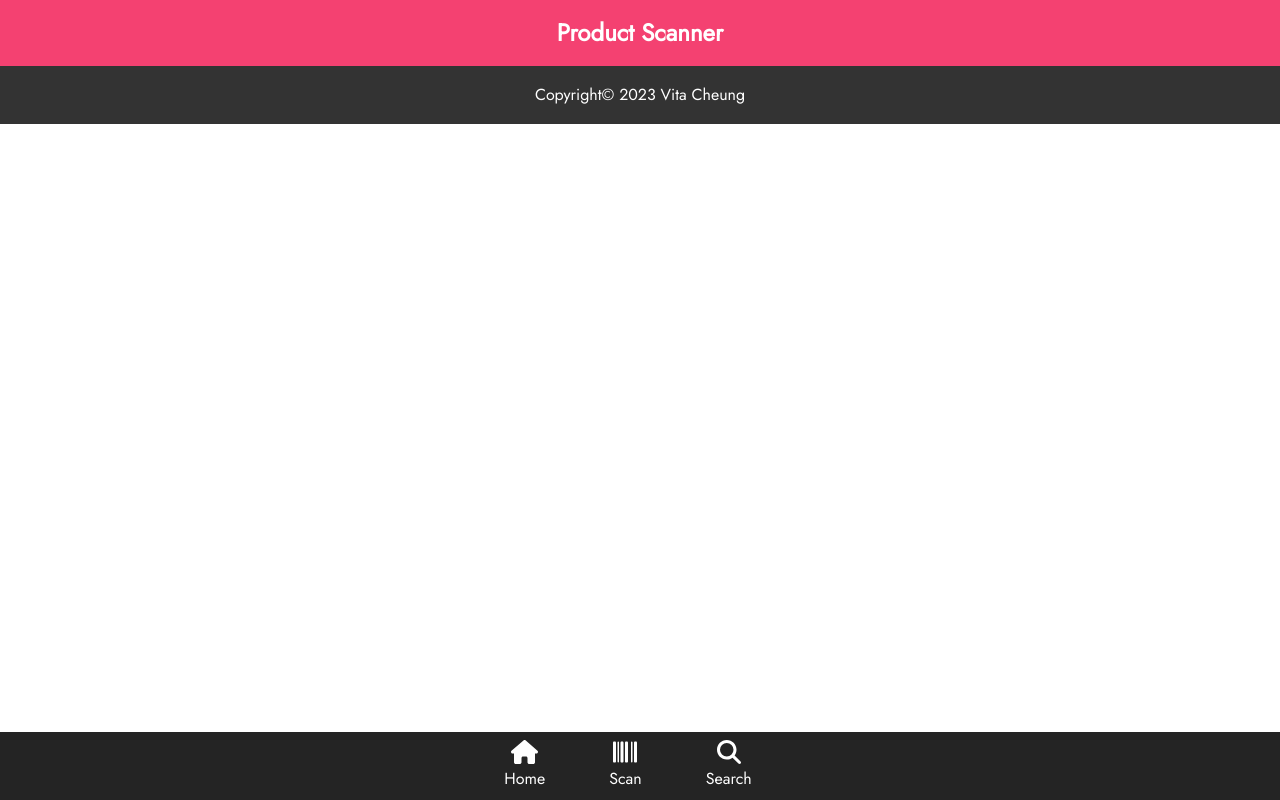
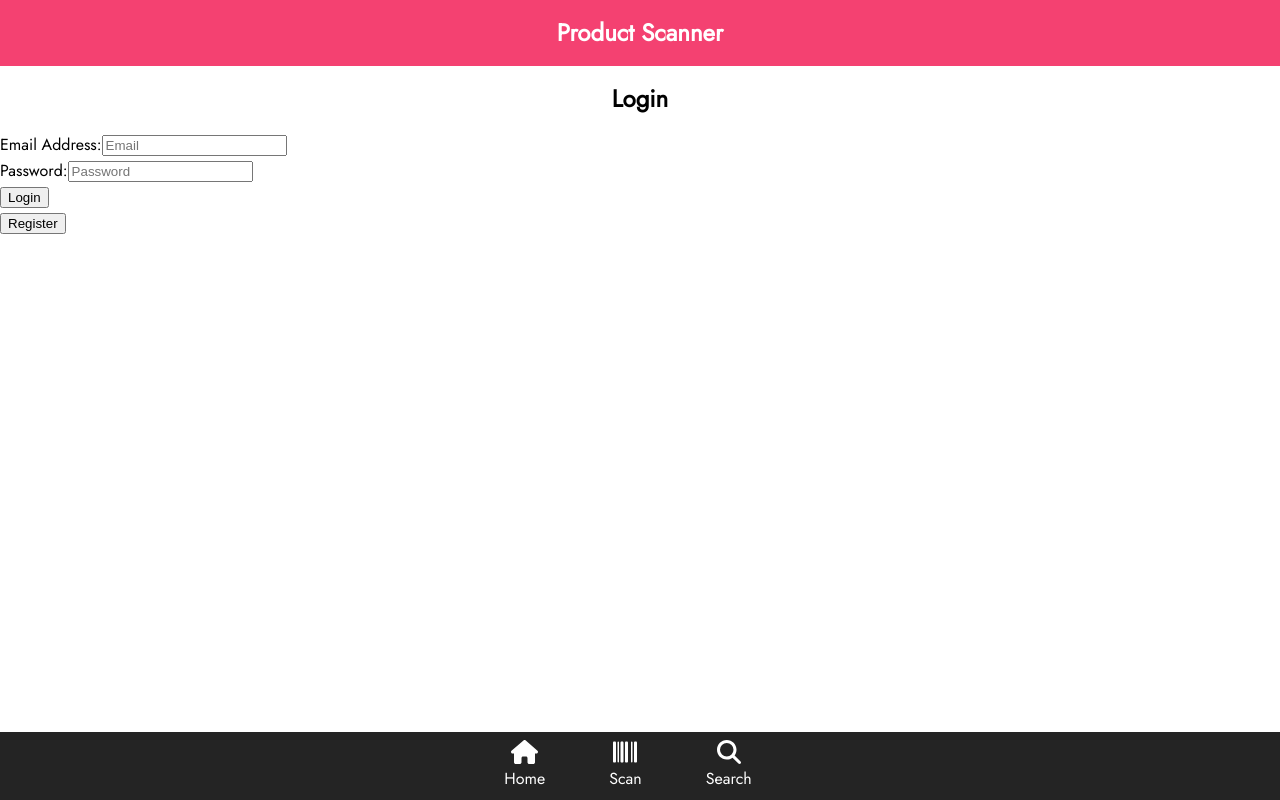
Before and after one commit to VitaCheung/ProductScanner, a React (Vite) app: page /login in a window 1280 px wide. Shown: the top 800 px of the page. Built offline with nearby package versions, Linux system fonts and the light colour scheme; a web font is replaced by a local one.

Commit message:
add login and register page

```diff
--- a/src/App.jsx
+++ b/src/App.jsx
@@ -12,7 +12,8 @@ import Header from "./components/Header";
 import Home from "./routes/Home";
 import Scanner from "./routes/Scanner";
 import About from "./routes/About";
-import Nav from "./components/Nav"
+import Login from "./routes/Login";
+import Nav from "./components/Nav";
 
 
 
@@ -25,6 +26,7 @@ function App() {
           <Route path="/" element={<Home />} />
           <Route path="/scanner" element={<Scanner />} />
           <Route path="/about" element={<About />} />
+          <Route path="/login" element={<Login />} />
         </Routes>
         <Nav />
         <p id="copyright">Copyright&copy; 2023 Vita Cheung</p>
--- /dev/null
+++ b/src/components/LoginForm.jsx
@@ -0,0 +1,60 @@
+import React, { useState } from 'react';
+
+const LoginForm = () => {
+  const [email, setEmail] = useState('');
+  const [password, setPassword] = useState('');
+  const [token, setToken] = useState("");
+  const [logged, setLogged] = useState(false);
+
+  const handleEmailChange = (event) => {
+    setEmail(event.target.value);
+  };
+
+  const handlePasswordChange = (event) => {
+    setPassword(event.target.value);
+  };
+
+  const handleSubmit = (event) => {
+    event.preventDefault();
+
+    // Make the HTTP request to Laravel API's login endpoint
+    fetch('http://127.0.0.1:8000/api/auth/login', {
+      method: 'POST',
+      headers: {
+        'Content-Type': 'application/json',
+      },
+      body: JSON.stringify({ email, password }),
+    })
+      .then((response) => response.json())
+      .then((data) => {
+        // Handle the API response (e.g., store the token, update state, etc.)
+        setToken(data.access_token);
+        console.log(data.access_token);
+        setLogged(true);
+        console.log(data);
+        console.log(1+ token);
+      })
+      .catch((error) => {
+        // Handle any errors that occur during the request
+        console.error('Error:', error);
+      });
+    //   window.location="/";
+  };
+
+  return (
+    <form action="/home" onSubmit={handleSubmit} >
+        <div className="email">
+            <label htmlFor="email">Email Address:</label>
+            <input type="text" value={email} onChange={handleEmailChange} placeholder="Email" />
+        </div>
+        <div className="password">
+            <label htmlFor="password">Password:</label>
+            <input type="password" value={password} onChange={handlePasswordChange} placeholder="Password" />
+        </div>
+
+      <button type="submit">Login</button>
+    </form>
+  );
+};
+
+export default LoginForm;
--- /dev/null
+++ b/src/components/Logins.jsx
@@ -0,0 +1,33 @@
+import {useState, useEffect}  from "react";
+
+const Login = ({email, setEmail}, {password, setPassword})=> (
+
+    // const [password, setPassword] = useState();
+    // const [remember, setRemember] = useState(false);
+    <form method="post" action="/">
+
+        <div className="email">
+            <label htmlFor="email">Email Address:</label>
+            <input type="email" name="email" id="email" value={email} onChange={e =>setEmail(e.target.value)}/>
+                <br/>
+
+        </div>
+
+        <div className="password">
+            <label htmlFor="password">Password:</label>
+            <input type="password" name="password" id="password" value={password} onChange={e =>setPassword(e.target.value)}  />
+                <br/>
+
+        </div>
+
+        {/* <input type="checkbox" id="remember" name="remember"  value="remember" onChange={e =>setRemember(true)}/>
+        <label htmlFor="remember"> Remember me</label> */}
+
+        <div><button type="submit">Log In</button></div>
+    </form>
+
+
+
+);
+
+export default Login;
--- /dev/null
+++ b/src/components/RegisterForm.jsx
@@ -0,0 +1,90 @@
+import React, { useState } from 'react';
+
+const RegisterForm = () => {
+  const [first, setFirst] = useState('');
+  const [last, setLast] = useState('');
+  const [email, setEmail] = useState('');
+  const [password, setPassword] = useState('');
+  const [password_confirmation, setPasswordConfirm] = useState('');
+  const [msg, setMsg] = useState('');
+
+
+  const handleFirstChange = (event) => {
+    setFirst(event.target.value);
+  };
+  const handleLastChange = (event) => {
+    setLast(event.target.value);
+  };
+  const handleEmailChange = (event) => {
+    setEmail(event.target.value);
+  };
+  const handlePasswordChange = (event) => {
+    setPassword(event.target.value);
+  };
+  const handlePasswordConfirm = (event) => {
+    setPasswordConfirm(event.target.value);
+  };
+
+  const handleSubmit = (event) => {
+    event.preventDefault();
+
+    // Make the HTTP request to Laravel API's Register endpoint
+    fetch('http://127.0.0.1:8000/api/auth/register', {
+      method: 'POST',
+      headers: {
+        'Content-Type': 'application/json',
+      },
+      body: JSON.stringify({ first, last, email, password, password_confirmation }),
+    })
+      .then((response) => response.json())
+      .then((data) => {
+        // Handle the API response (e.g., store the token, update state, etc.)
+        setMsg(data.message);
+        console.log(data);
+        console.log(msg);
+      })
+      .catch((error) => {
+        // Handle any errors that occur during the request
+        console.error('Error:', error);
+      });
+      // window.location="/";
+  };
+
+  let message =<div></div>;
+  if(msg){
+    message= <h3>{msg}! <a href="/login">Login Now</a></h3>;
+  }
+
+  return (
+    <div id="Register">
+      <h2>Register</h2>
+      {message}
+    <form action="/home" onSubmit={handleSubmit} >
+        <div className="first">
+            <label htmlFor="first">First Name:</label>
+            <input type="text" value={first} onChange={handleFirstChange} placeholder="First Name" />
+        </div>
+        <div className="last">
+            <label htmlFor="last">Last Name:</label>
+            <input type="text" value={last} onChange={handleLastChange} placeholder="Last Name" />
+        </div>
+        <div className="email">
+            <label htmlFor="email">Email Address:</label>
+            <input type="text" value={email} onChange={handleEmailChange} placeholder="Email" />
+        </div>
+        <div className="password">
+            <label htmlFor="password">Password:</label>
+            <input type="password" value={password} onChange={handlePasswordChange} placeholder="Password" />
+        </div>
+        <div className="password_confirmation">
+            <label htmlFor="password_confirmation">Confirm Password:</label>
+            <input type="password" value={password_confirmation} onChange={handlePasswordConfirm} placeholder="Confirm Password" />
+        </div>
+
+      <button type="submit">Register</button>
+    </form>
+    </div>
+  );
+};
+
+export default RegisterForm;
--- a/src/routes/About.jsx
+++ b/src/routes/About.jsx
@@ -43,8 +43,8 @@ export default function About() {
             // Perform API request to fetch data
             let response = await fetch(url, options);
             if (!response.ok) {
-                throw Error();
-                // throw new Error('This barcode or product is not in the database.');
+                // throw Error();
+                throw new Error('This barcode or product is not in the database.');
             }
             let data = await response.json();
             // console.log(data);
@@ -82,7 +82,6 @@ export default function About() {
             setLoading(false);
         }
 
-
         };
         if (searchQuery){
         getSearch();
@@ -114,7 +113,7 @@ export default function About() {
                                     )}</p>
                     <p>ASIN: {asin}</p>
                   </div>;
-    } else if(searchQuery && !title){
+    } else if(title && !asin){
         product = <div className="product">There is not much detail of the product.</div>
     } else {
         product = <div></div>;
--- a/src/routes/Home.jsx
+++ b/src/routes/Home.jsx
@@ -21,6 +21,9 @@ export default function Home() {
             <li>
               <NavLink to="/about">Product Search</NavLink>
             </li>
+            <li>
+              <NavLink to="/login">Login</NavLink>
+            </li>
           </ul>
         </nav>
 
--- /dev/null
+++ b/src/routes/Login.jsx
@@ -0,0 +1,30 @@
+import {useState, useEffect}  from "react";
+// import Logins from "../components/Logins";
+import LoginForm from "../components/LoginForm";
+import RegisterForm from "../components/RegisterForm";
+
+export default function Login() {
+    const [showform, setShowform] = useState(false);
+    // const [password, setPassword] = useState("");
+    // const [remember, setRemember] = useState(false);
+
+    function setter(){
+        setShowform(true);
+    }
+    let RegForm = <div></div>;
+    if (showform) {
+        RegForm = <RegisterForm />;
+    }
+
+    return (
+        <main id="main">
+            <div id="login">
+                <h2>Login</h2>
+                <LoginForm />
+                <button type="submit" onClick={setter}>Register</button>
+                {RegForm}
+
+            </div>
+        </main>
+    );
+}
```
